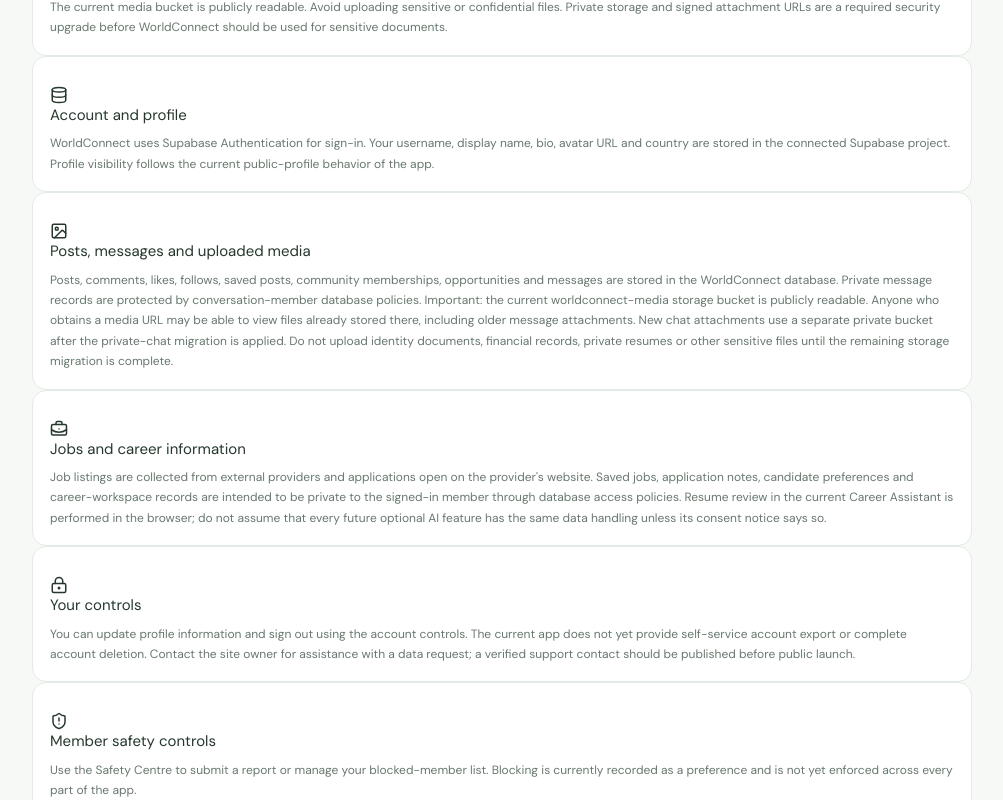
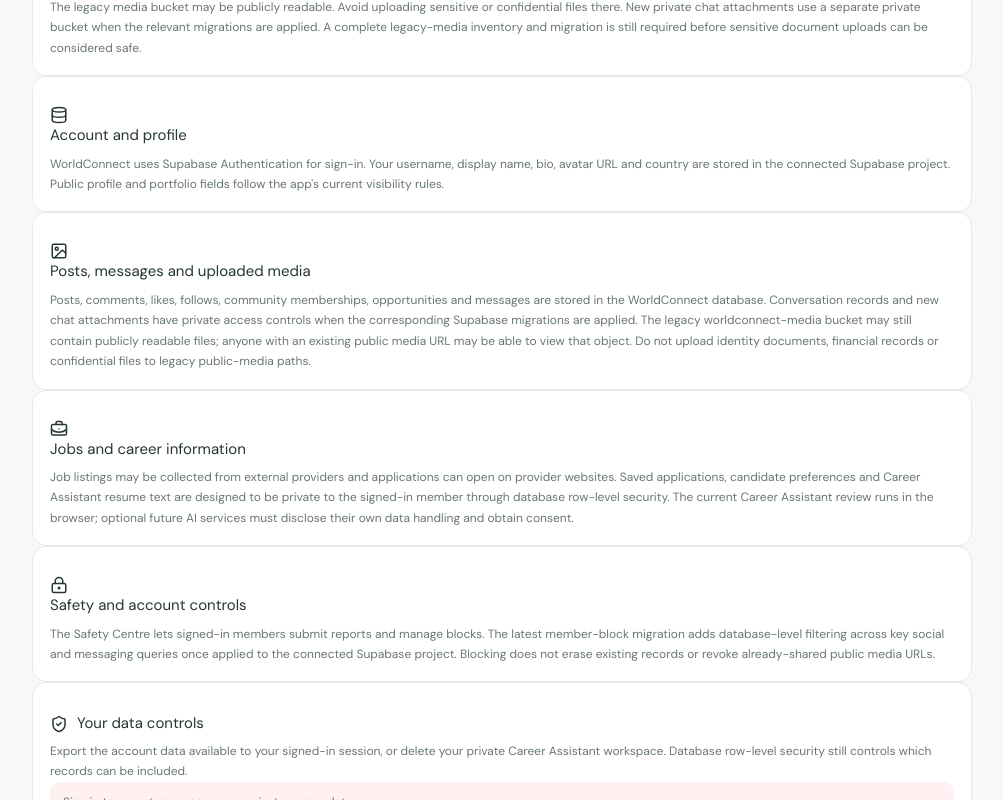
Before and after one commit to Narsing-s/WorldConnect, a Next.js app: page /privacy in a window 1280 px wide. Shown: the part 240-1040 px from the top of the page, without its empty margins (138-1141 px from the left). Built offline with nearby package versions, Linux system fonts and the light colour scheme; no server answers.

Commit message:
feat(privacy): expose member data controls and correct privacy disclosures

```diff
--- a/app/privacy/page.tsx
+++ b/app/privacy/page.tsx
@@ -1,26 +1,27 @@
 import Link from "next/link";
 import { ArrowLeft, LockKeyhole, ShieldAlert, BriefcaseBusiness, Database, Image as ImageIcon } from "lucide-react";
+import PrivacyControls from "./privacy-controls";
 
 const sections = [
   {
     icon: Database,
     title: "Account and profile",
-    body: "WorldConnect uses Supabase Authentication for sign-in. Your username, display name, bio, avatar URL and country are stored in the connected Supabase project. Profile visibility follows the current public-profile behavior of the app.",
+    body: "WorldConnect uses Supabase Authentication for sign-in. Your username, display name, bio, avatar URL and country are stored in the connected Supabase project. Public profile and portfolio fields follow the app's current visibility rules.",
   },
   {
     icon: ImageIcon,
     title: "Posts, messages and uploaded media",
-    body: "Posts, comments, likes, follows, saved posts, community memberships, opportunities and messages are stored in the WorldConnect database. Private message records are protected by conversation-member database policies. Important: the current worldconnect-media storage bucket is publicly readable. Anyone who obtains a media URL may be able to view files already stored there, including older message attachments. New chat attachments use a separate private bucket after the private-chat migration is applied. Do not upload identity documents, financial records, private resumes or other sensitive files until the remaining storage migration is complete.",
+    body: "Posts, comments, likes, follows, community memberships, opportunities and messages are stored in the WorldConnect database. Conversation records and new chat attachments have private access controls when the corresponding Supabase migrations are applied. The legacy worldconnect-media bucket may still contain publicly readable files; anyone with an existing public media URL may be able to view that object. Do not upload identity documents, financial records or confidential files to legacy public-media paths.",
   },
   {
     icon: BriefcaseBusiness,
     title: "Jobs and career information",
-    body: "Job listings are collected from external providers and applications open on the provider's website. Saved jobs, application notes, candidate preferences and career-workspace records are intended to be private to the signed-in member through database access policies. Resume review in the current Career Assistant is performed in the browser; do not assume that every future optional AI feature has the same data handling unless its consent notice says so.",
+    body: "Job listings may be collected from external providers and applications can open on provider websites. Saved applications, candidate preferences and Career Assistant resume text are designed to be private to the signed-in member through database row-level security. The current Career Assistant review runs in the browser; optional future AI services must disclose their own data handling and obtain consent.",
   },
   {
     icon: LockKeyhole,
-    title: "Your controls",
-    body: "You can update profile information and sign out using the account controls. The current app does not yet provide self-service account export or complete account deletion. Contact the site owner for assistance with a data request; a verified support contact should be published before public launch.",
+    title: "Safety and account controls",
+    body: "The Safety Centre lets signed-in members submit reports and manage blocks. The latest member-block migration adds database-level filtering across key social and messaging queries once applied to the connected Supabase project. Blocking does not erase existing records or revoke already-shared public media URLs.",
   },
 ];
 
@@ -38,7 +39,7 @@ export default function PrivacyPage() {
 
       <section className="opportunity-card" aria-label="Important privacy notice">
         <h2><ShieldAlert size={18} /> Before uploading files</h2>
-        <p>The current media bucket is publicly readable. Avoid uploading sensitive or confidential files. Private storage and signed attachment URLs are a required security upgrade before WorldConnect should be used for sensitive documents.</p>
+        <p>The legacy media bucket may be publicly readable. Avoid uploading sensitive or confidential files there. New private chat attachments use a separate private bucket when the relevant migrations are applied. A complete legacy-media inventory and migration is still required before sensitive document uploads can be considered safe.</p>
       </section>
 
       {sections.map(({ icon: Icon, title, body }) => (
@@ -48,13 +49,15 @@ export default function PrivacyPage() {
         </section>
       ))}
 
+      <PrivacyControls />
+
       <section className="opportunity-card" aria-label="Safety controls">
         <h2><ShieldAlert size={18} /> Member safety controls</h2>
-        <p>Use the <Link href="/safety">Safety Centre</Link> to submit a report or manage your blocked-member list. Blocking is currently recorded as a preference and is not yet enforced across every part of the app.</p>
+        <p>Visit the <Link href="/safety">Safety Centre</Link> to submit a report, review your submitted reports or manage blocked members.</p>
       </section>
 
       <p className="feature-notice" role="note">
-        This page describes current application behavior and known limitations. It is not legal advice or a substitute for a reviewed privacy policy. The site owner should publish verified contact details, retention periods, hosting information and applicable user-rights procedures before public launch.
+        The data export covers the listed account tables that your signed-in session can read; it is not yet a complete archive of every message, uploaded file or external-provider record. Full account deletion, session/device management and legacy-media migration still require additional server-side work. This page describes application behavior, not legal advice or a reviewed privacy policy.
       </p>
     </main>
   );
```
